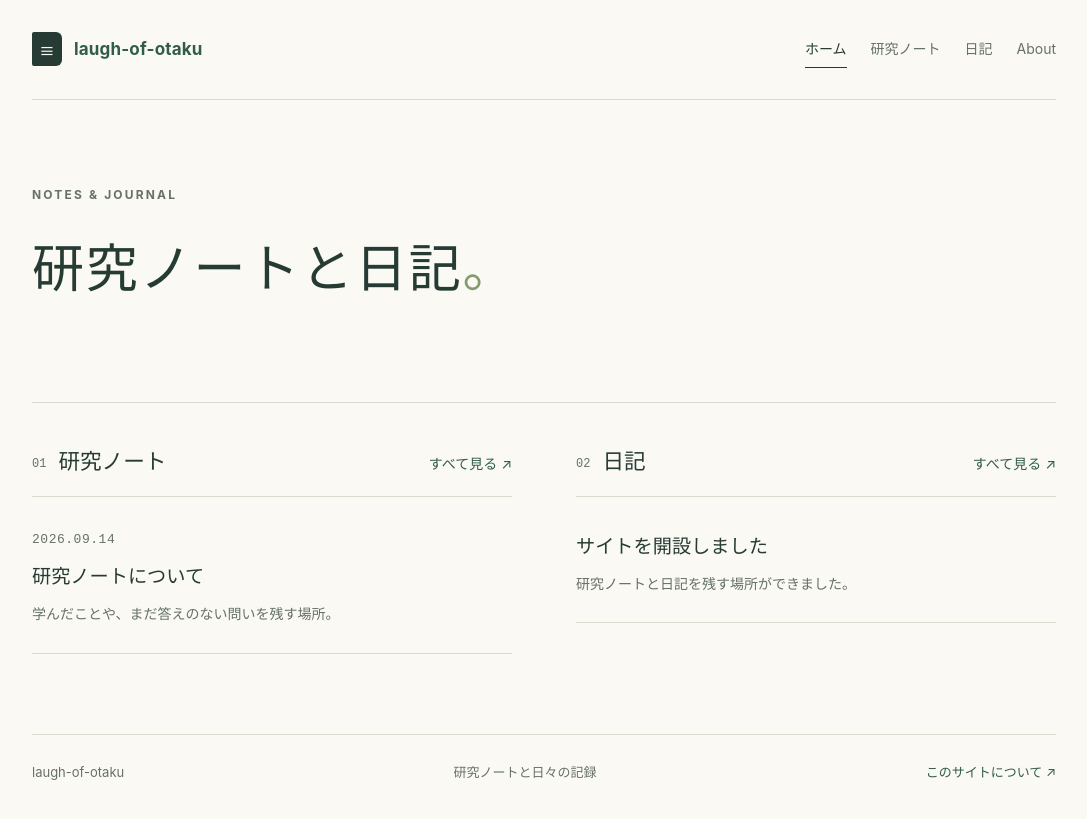
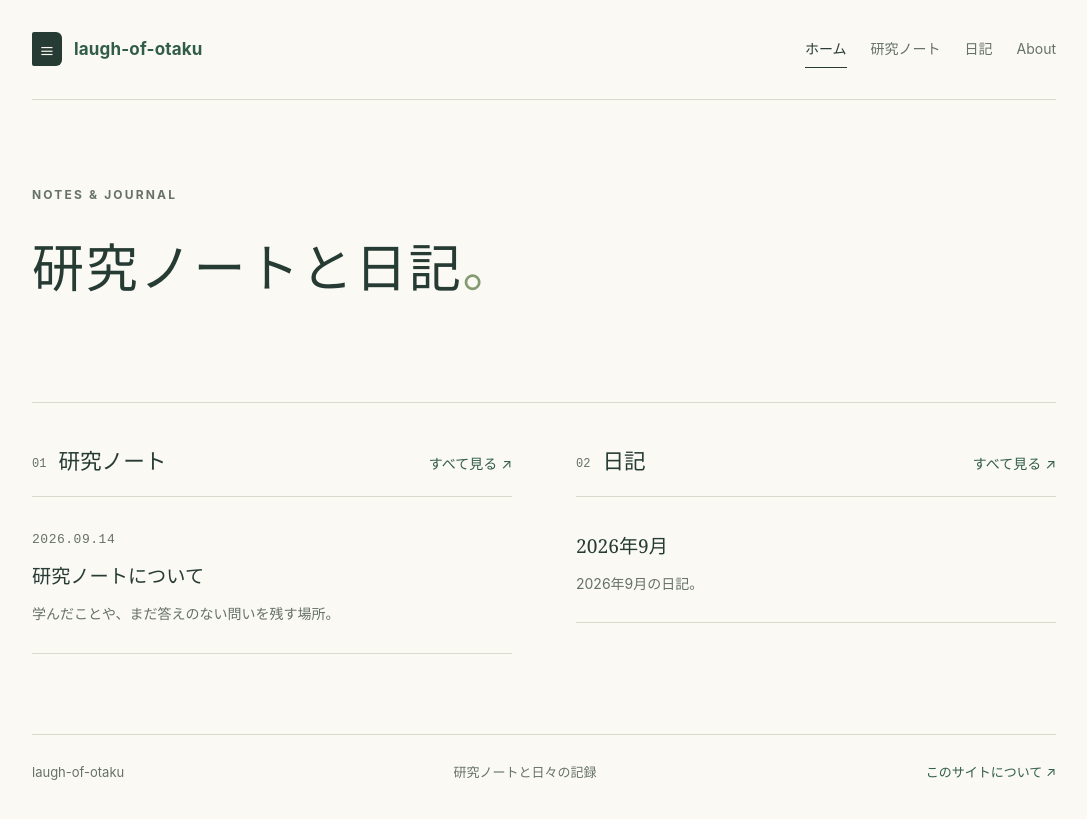
Before and after one commit to laugh-of-otaku/laugh-of-otaku.github.io, a Jekyll site: the page built from index.html, in a window 1280 px wide. Shown: the top 819 px of the page, without its empty margins (96-1183 px from the left). Built offline with Jekyll 4.4.1, drawn with Linux system fonts in a browser that asks for light colours.

Commit message:
Update and rename 2026-09-14-site-open.md to 2026-09-01-diary.md

```diff
--- a/_posts/2026-09-14-site-open.md
+++ b/_posts/2026-09-01-diary.md
@@ -1,8 +1,10 @@
 ---
-title: サイトを開設しました
-date: 2026-09-14 00:00:00 +0900
-description: 研究ノートと日記を残す場所ができました。
+title: 2026年9月
+date: 2026-09-01 00:00:00 +0900
+description: 2026年9月の日記。
 ---
+## 9月14日 — サイトを開設しました
+
 研究ノートと日記のためのサイトを開設しました。
 
 まずは小さなページから始めて、これからの記録を置ける場所を用意しました。
```
